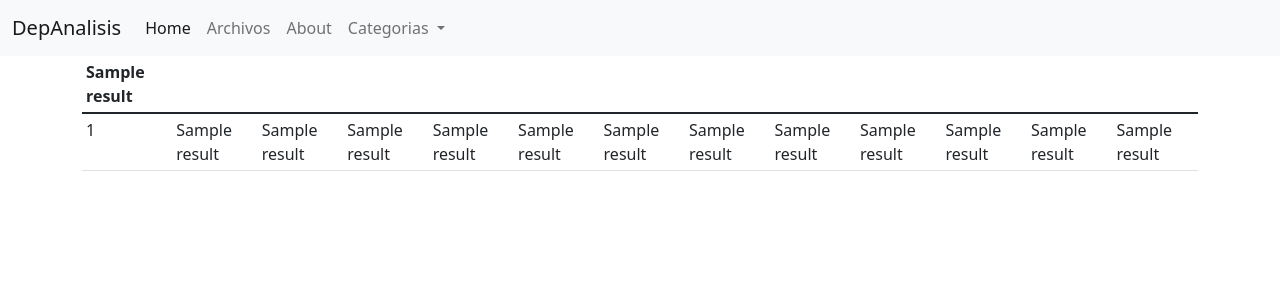
After one commit to DiegoLuQ/prueba_fastapi, a FastAPI app: template templates/resultados.html in a window 1280 px wide. The commit adds this page. Shown: the top 300 px of the page. Run offline with FastAPI, Linux system fonts and the light colour scheme; the template is opened without the code that fills it: most values are stand-ins (such as "Sample title", 1, 10 or a date in 2020).

Commit message:
Subiendo Archivos y modificando Paginas

```diff
--- a/app.py
+++ b/app.py
@@ -1,32 +1,24 @@
+from os import getcwd
+
+from starlette.responses import RedirectResponse
 from fastapi import FastAPI, Request
 from fastapi.templating import Jinja2Templates
 from fastapi.staticfiles import StaticFiles
+
+from models.archivo import Archivo
 from db import conn
-
+from routers import archivos
 
 app = FastAPI()
-producto_conn = conn.santiago_filtros.productos
 
+app.include_router(archivos.app)
 
 templates = Jinja2Templates(directory='templates')
 app.mount('/static', StaticFiles(directory='static'), name='static')
 
-@app.get('/')
-async def Home(request: Request):
-    return templates.TemplateResponse('index.html', {'request': request, 'title':'Hello Heroku'})
-
-
-@app.get('/productos')
-async def productos(request: Request):
-    lista = list()
-    query = producto_conn.find({},{'_id': 0})
-    for i in query:
-        lista.append(i)
-    return templates.TemplateResponse('resultado.html', {'request':request, 'title':'ConnMongo', 'lista':lista})
-
-def prueba():
-    query = producto_conn.find({},{'_id':0})
-    lista = {}
-    for i in query:
-        lista = i
-    print(lista.keys())
+@app.get(
+    path='/',
+    tags=['App-Home'],
+    summary="Inicio del App")
+async def home(request: Request):
+    return templates.TemplateResponse('index.html', {'request': request, 'title':'StartAPP'})
--- /dev/null
+++ b/models/archivo.py
@@ -0,0 +1,5 @@
+from pydantic import BaseModel
+
+class Archivo(BaseModel):
+    nombre_file : str
+    nombre: str
--- /dev/null
+++ b/static/js/app.js
@@ -0,0 +1,114 @@
+console.log('Hello')
+const barra_4 = document.querySelectorAll('.barra_4');
+const barra_2 = document.querySelectorAll('.barra_2');
+const barra_3 = document.querySelectorAll('.barra_3');
+const barra_5 = document.querySelectorAll('.barra_5');
+const barra_6 = document.querySelectorAll('.barra_6');
+const barra_7 = document.querySelectorAll('.barra_7');
+const barra_8 = document.querySelectorAll('.barra_8');
+const barra_10 = document.querySelectorAll('.barra_10');
+
+const hijo = document.querySelectorAll('.hijo');
+const madre = document.querySelectorAll('.madre');
+const tr_tbody = document.querySelectorAll('.tr_tbody')
+
+const formulario = document.querySelector('#formulario')
+
+const enlace = window.location.href;
+
+function addEventListeners(){
+    document.addEventListener('DOMContentLoaded', agregando_porcentaje)
+    document.addEventListener('DOMContentLoaded', barrasColumna4)
+}
+
+addEventListeners()
+
+
+function agregando_porcentaje(){
+
+    switch(enlace) {
+
+        case 'http://127.0.0.1:8000/analisis/leer_archivos_excel?nombre_file=pruebas2022.xlsx&nombre_hoja=DSResultados':
+
+            console.log('estamos en DSResultados')
+            tr_tbody.forEach(x => {
+                x.children[12].remove()
+            })
+            barra_4.forEach(a => {
+                a.classList.add('color_columna', 'edit_columna', 'barrita')
+
+            })
+            madre.forEach(x => {
+                x.classList.add('progress', 'barrita')
+            })
+            hijo.forEach(x => {
+                x.classList.add('progress-bar', 'barrita')
+                x.style.setProperty('width', x.attributes[1].value * 100 + '%')
+                x.ariaValueNow = (x.attributes[1].value)
+            })
+            barra_2.forEach(x => {
+                x.classList.add('color_columna')
+
+            })
+            barra_3.forEach(x => {
+                x.classList.add('color_columna')
+
+            })
+            barra_5.forEach(x => {
+                x.children[0].remove()
+            })
+            barra_6.forEach(x => {
+                x.children[0].remove()
+            })
+            barra_7.forEach(x => {
+                x.children[0].remove()
+            })
+            barra_8.forEach(x => {
+                x.children[0].remove()
+            })
+            break;
+            case 'http://127.0.0.1:8000/analisis/leer_archivos_excel?nombre_file=pruebas2022.xlsx&nombre_hoja=DSPorcentajePregunta':
+                console.log('estamos en DSPorcentajePregunta')
+                //tr_tbody.removeChild(tr_tbody.children[10])
+                tr_tbody.forEach(x => {
+                    x.children[12].remove()
+                    x.children[11].remove()
+                    x.children[10].remove()
+                })
+                barra_4.forEach(x => {
+                    x.classList.add('color_columna', 'edit_columna')
+
+                })
+                barra_5.forEach(x => {
+                    x.classList.add('color_columna', 'edit_columna')
+
+                })
+                barra_6.forEach(x => {
+                    x.classList.add('color_columna', 'edit_columna')
+
+                })
+                barra_7.forEach(x => {
+                    x.classList.add('color_columna', 'edit_columna')
+
+                })
+                barra_8.forEach(x => {
+                    x.classList.add('color_columna', 'edit_columna')
+
+                })
+                madre.forEach(x => {
+                x.classList.add('progress', 'barrita')
+                })
+                hijo.forEach(x => {
+                    x.classList.add('progress-bar', 'barrita')
+                    x.style.setProperty('width', x.attributes[1].value * 100 + '%')
+                    x.ariaValueNow = (x.attributes[1].value)
+                })
+                break;
+            }
+        }
+function barrasColumna4(){
+    const edit_columna = document.querySelectorAll('.edit_columna');
+    edit_columna.forEach( x => {
+        x.firstChild.data = Number(Math.round(x.textContent * 100)) + ' %'
+    })
+}
--- /dev/null
+++ b/templates/footer.html
@@ -0,0 +1,4 @@
+<script src="https://cdn.jsdelivr.net/npm/bootstrap@5.1.3/dist/js/bootstrap.bundle.min.js" integrity="sha384-ka7Sk0Gln4gmtz2MlQnikT1wXgYsOg+OMhuP+IlRH9sENBO0LRn5q+8nbTov4+1p" crossorigin="anonymous"></script>
+<script src="{{url_for('static', path='../../../static/js/app.js')}}"></script>
+</body>
+</html>
--- /dev/null
+++ b/templates/header.html
@@ -0,0 +1,11 @@
+<!DOCTYPE html>
+<html lang="en">
+<head>
+    <meta charset="UTF-8">
+    <meta http-equiv="X-UA-Compatible" content="IE=edge">
+    <meta name="viewport" content="width=device-width, initial-scale=1.0">
+    <link href="https://cdn.jsdelivr.net/npm/bootstrap@5.1.3/dist/css/bootstrap.min.css" rel="stylesheet" integrity="sha384-1BmE4kWBq78iYhFldvKuhfTAU6auU8tT94WrHftjDbrCEXSU1oBoqyl2QvZ6jIW3" crossorigin="anonymous">
+    <link rel="stylesheet" href="{{url_for('static', path='../static/css/style.css')}}">
+    <title>{{title | default('Hola')}}</title>
+</head>
+<body>
--- /dev/null
+++ b/templates/nav.html
@@ -0,0 +1,31 @@
+<nav class="navbar navbar-expand-lg navbar-light bg-light">
+    <div class="container-fluid">
+      <a class="navbar-brand" href="#">DepAnalisis</a>
+      <button class="navbar-toggler" type="button" data-bs-toggle="collapse" data-bs-target="#navbarNavDropdown" aria-controls="navbarNavDropdown" aria-expanded="false" aria-label="Toggle navigation">
+        <span class="navbar-toggler-icon"></span>
+      </button>
+      <div class="collapse navbar-collapse" id="navbarNavDropdown">
+        <ul class="navbar-nav">
+          <li class="nav-item">
+            <a class="nav-link active" aria-current="page" href="/">Home</a>
+          </li>
+          <li class="nav-item">
+            <a class="nav-link" href="#">Archivos</a>
+          </li>
+          <li class="nav-item">
+            <a class="nav-link" href="#">About</a>
+          </li>
+          <li class="nav-item dropdown">
+            <a class="nav-link dropdown-toggle" href="#" id="navbarDropdownMenuLink" role="button" data-bs-toggle="dropdown" aria-expanded="false">
+              Categorias
+            </a>
+            <ul class="dropdown-menu" aria-labelledby="navbarDropdownMenuLink">
+              <li><a class="dropdown-item" href="#">Action</a></li>
+              <li><a class="dropdown-item" href="#">Another action</a></li>
+              <li><a class="dropdown-item" href="#">Something else here</a></li>
+            </ul>
+          </li>
+        </ul>
+      </div>
+    </div>
+  </nav>
--- /dev/null
+++ b/templates/resultados.html
@@ -0,0 +1,63 @@
+{% include 'header.html' %}
+{% include 'nav.html' %}
+<div class="container">
+    <div class="row">
+        <div class="col">
+            <div class="table-responsive-sm">
+                <table class="table table-sm ">
+                    <thead>
+                        <tr>
+                            {% for i in result[0] %}
+                            <th scope="col" class="">{{i}}</th>
+                            {% endfor %}
+                        </tr>
+                    </thead>
+                    <tbody id="table_body">
+                        {% for i in result[1] %}
+                        <tr class="tr_tbody">
+                            <td class="barra_0">{{i[0]}}</td>
+                            <td class="barra_1">{{i[1]}}</td>
+                            <td class="barra_2">{{i[2]}}</td>
+                            <td class="barra_3">{{i[3]}}</td>
+                            <!-- <td class="barra_4">{{i[4]}} <div id="madre"><div id="hijo"></div></div></td> -->
+                            <td class="barra_4">{{i[4]}}
+                                <div class="madre">
+                                    <div class="hijo" value="{{i[4]}}" role="progrssbar" aria-valuemin="0" aria-valuemax="100"></div>
+                                </div>
+                            </td>
+                            <td class="barra_5">{{i[5]}}
+                                <div class="madre">
+                                    <div class="hijo" value="{{i[5]}}" role="progrssbar" aria-valuemin="0" aria-valuemax="100"></div>
+                                </div>
+                            </td>
+
+                            <td class="barra_6">{{i[6]}}
+                                <div class="madre">
+                                    <div class="hijo" value="{{i[6]}}" role="progrssbar" aria-valuemin="0" aria-valuemax="100"></div>
+                                </div>
+                            </td>
+                            <td class="barra_7">{{i[7]}}
+                                <div class="madre">
+                                    <div class="hijo" value="{{i[7]}}" role="progrssbar" aria-valuemin="0" aria-valuemax="100"></div>
+                                </div>
+                            </td>
+                            <td class="barra_8">{{i[8]}}
+                                <div class="madre">
+                                    <div class="hijo" value="{{i[8]}}" role="progrssbar" aria-valuemin="0" aria-valuemax="100"></div>
+                                </div>
+                            </td>
+                            <td class="barra_9">{{i[9]}}</td>
+                            <td class="barra_10">{{i[10]}}</td>
+                            <td class="barra_11">{{i[11]}}</td>
+                            <td class="barra_12">{{i[12]}}</td>
+
+                        </tr>
+                        {% endfor %}
+                    </tbody>
+                </table>
+            </div>
+        </div>
+    </div>
+</div>
+
+{% include 'footer.html' %}
```
Also changed, not shown: requirements.txt (+8 -0 lines), routers/archivos.py (added, +86 -0 lines), templates/index.html (+22 -20 lines), templates/ingreso.html (added, +35 -0 lines), templates/resultado.html (deleted, +0 -46 lines), 1 other file.
